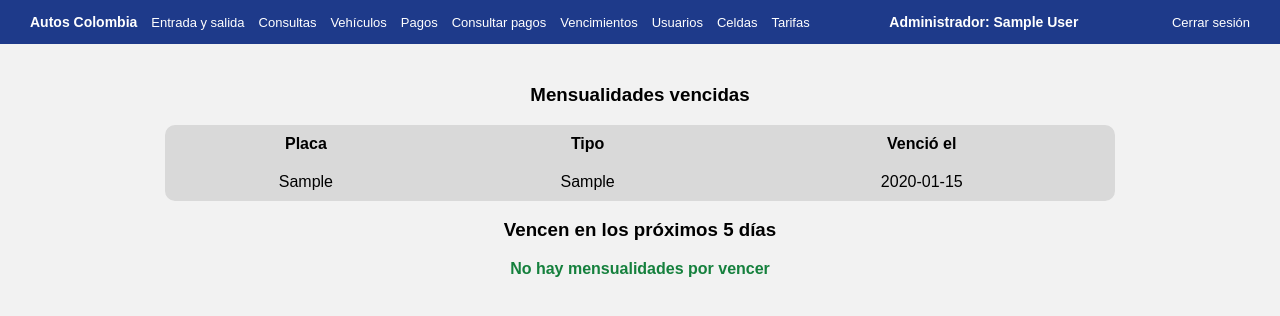
After one commit to DevEmanuel2024/parqueadero-autos-Colombia, a Flask app: page /vencimientos in a window 1280 px wide. The commit adds this page. Shown: the top 316 px of the page. Run offline with Flask 3, Linux system fonts and the light colour scheme; the visitor is signed in with stand-in values (Sample User, id 1); tables that the repository leaves empty hold one stand-in row (values such as "Sample post"); parts of the project's set-up code (start-up, migrations or seed data) failed here and were passed over.

Commit message:
Agregar consulta de pagos y vencimientos

```diff
--- a/app.py
+++ b/app.py
@@ -528,6 +528,59 @@ def comprobante(id):
     return render_template("comprobante.html", pago=pago)
 
 
+# ---------------- consulta de pagos y vencimientos (iteración 3) ----------------
+
+@app.route("/pagos/consultar")
+def pagos_consultar():
+    if not hay_sesion():
+        return redirect("/login")
+    placa = request.args.get("placa", "").strip().upper()
+    desde = request.args.get("desde", "")
+    hasta = request.args.get("hasta", "")
+    consulta = """SELECT pago.*, mensualidad.fecha_inicio, mensualidad.fecha_fin
+                  FROM pago JOIN mensualidad ON mensualidad.id_mensualidad = pago.id_mensualidad
+                  WHERE 1 = 1"""
+    datos = []
+    if placa != "":
+        consulta += " AND pago.placa = ?"
+        datos.append(placa)
+    if desde != "":
+        consulta += " AND date(pago.fecha_pago) >= ?"
+        datos.append(desde)
+    if hasta != "":
+        consulta += " AND date(pago.fecha_pago) <= ?"
+        datos.append(hasta)
+    con = conectar()
+    lista = con.execute(consulta + " ORDER BY pago.fecha_pago DESC", datos).fetchall()
+    con.close()
+    total = 0
+    for p in lista:
+        total = total + p["valor"]
+    return render_template("pagos_consultar.html", pagos=lista, total=total,
+                           placa=placa, desde=desde, hasta=hasta)
+
+
+@app.route("/vencimientos")
+def vencimientos():
+    if not hay_sesion():
+        return redirect("/login")
+    hoy = date.today()
+    limite = hoy + timedelta(days=5)
+    con = conectar()
+    filas = con.execute("""SELECT vehiculo.placa, vehiculo.tipo, MAX(mensualidad.fecha_fin) AS fin
+                           FROM vehiculo JOIN mensualidad ON mensualidad.placa = vehiculo.placa
+                           GROUP BY vehiculo.placa ORDER BY fin""").fetchall()
+    con.close()
+    vencidas = []
+    por_vencer = []
+    for f in filas:
+        if f["fin"] < hoy.isoformat():
+            vencidas.append(f)
+        elif f["fin"] <= limite.isoformat():
+            por_vencer.append(f)
+    return render_template("vencimientos.html", vencidas=vencidas, por_vencer=por_vencer)
+
+
 if __name__ == "__main__":
     crear_base()
     app.run(debug=True)
--- a/templates/base.html
+++ b/templates/base.html
@@ -39,6 +39,8 @@ h3.centro { text-align: center; }
     <a href="/consultas">Consultas</a>
     <a href="/vehiculos">Vehículos</a>
     <a href="/pagos">Pagos</a>
+    <a href="/pagos/consultar">Consultar pagos</a>
+    <a href="/vencimientos">Vencimientos</a>
     {% if session.rol == "administrador" %}
     <a href="/usuarios">Usuarios</a>
     <a href="/celdas">Celdas</a>
--- /dev/null
+++ b/templates/vencimientos.html
@@ -0,0 +1,26 @@
+{% extends "base.html" %}
+{% block contenido %}
+<h3 class="centro">Mensualidades vencidas</h3>
+{% if vencidas %}
+<table>
+  <tr><th>Placa</th><th>Tipo</th><th>Venció el</th></tr>
+  {% for v in vencidas %}
+  <tr><td>{{ v.placa }}</td><td>{{ v.tipo }}</td><td>{{ v.fin }}</td></tr>
+  {% endfor %}
+</table>
+{% else %}
+<p class="ok">No hay mensualidades vencidas</p>
+{% endif %}
+
+<h3 class="centro">Vencen en los próximos 5 días</h3>
+{% if por_vencer %}
+<table>
+  <tr><th>Placa</th><th>Tipo</th><th>Vence el</th></tr>
+  {% for v in por_vencer %}
+  <tr><td>{{ v.placa }}</td><td>{{ v.tipo }}</td><td>{{ v.fin }}</td></tr>
+  {% endfor %}
+</table>
+{% else %}
+<p class="ok">No hay mensualidades por vencer</p>
+{% endif %}
+{% endblock %}
```
Also changed, not shown: templates/pagos_consultar.html (added, +29 -0 lines).
